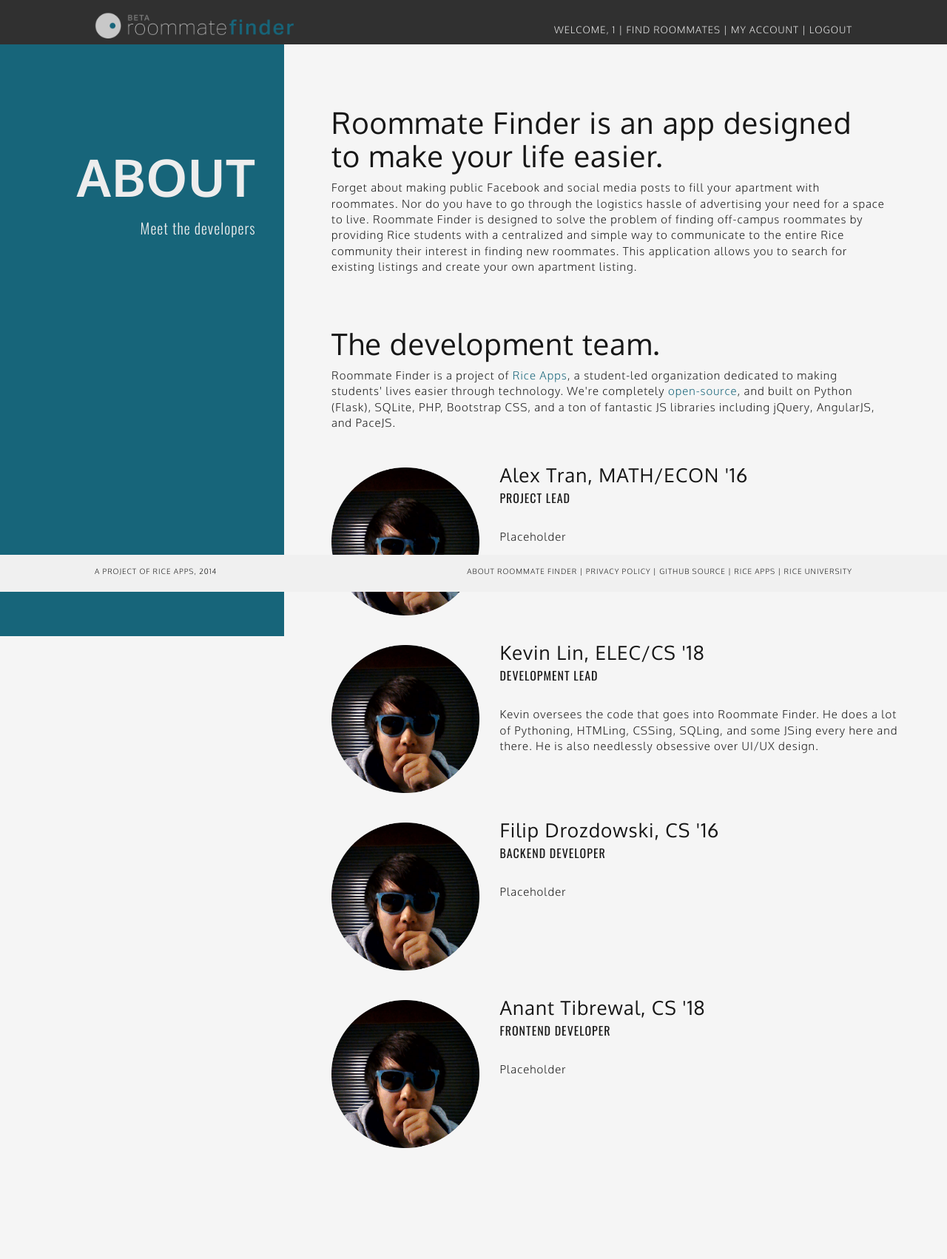
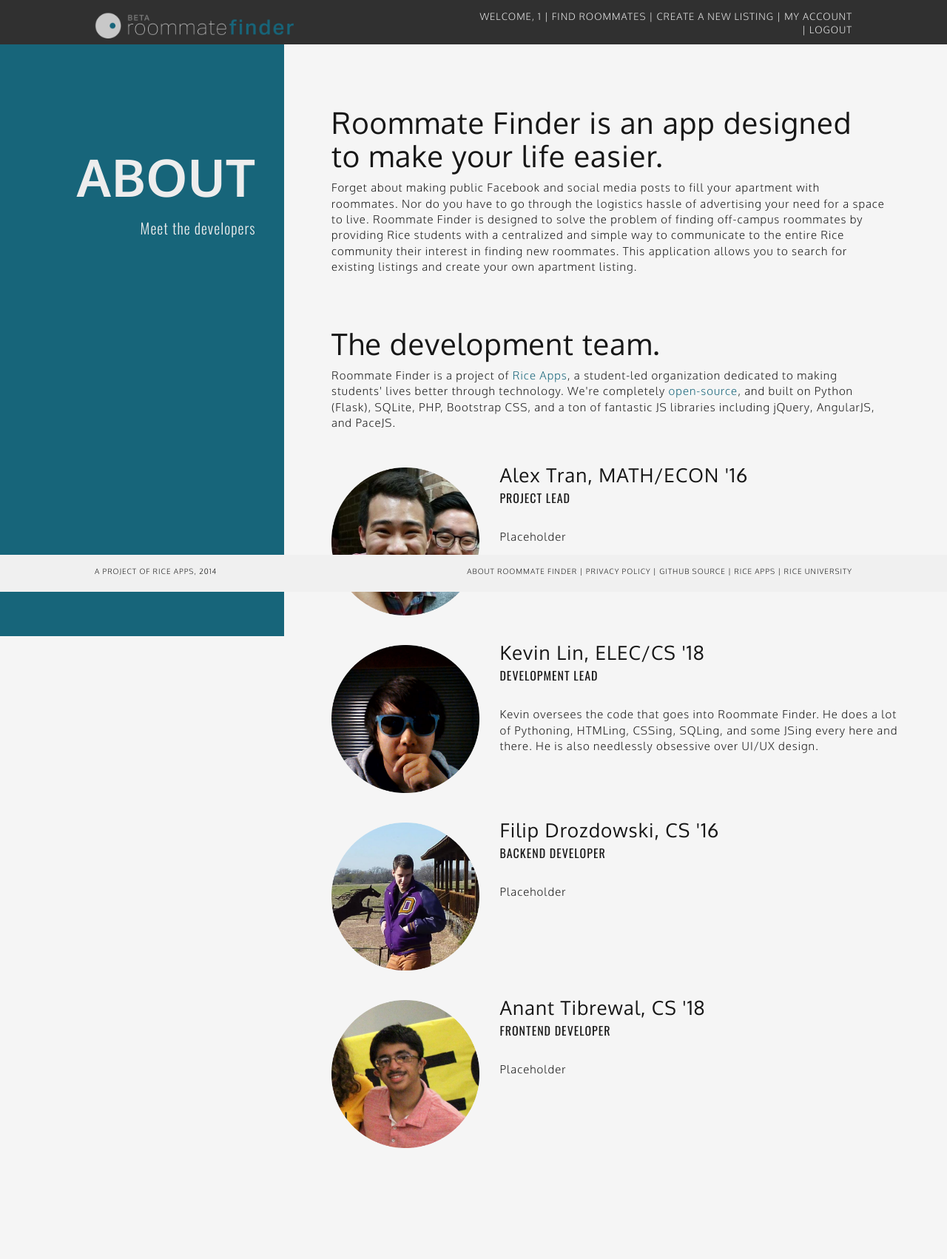
Before and after one commit to rice-apps/roommate-finder, a Flask app: template app/templates/about.html in a window 1280 px wide. Shown: the whole page at 74% size. Run offline with Flask 2, Linux system fonts and the light colour scheme; the template is opened without the code that fills it: most values are stand-ins (such as "Sample title", 1, 10 or a date in 2020); some libraries are stand-ins or nearby versions.

Commit message:
Update links and about page

```diff
--- a/app/static/intro.html
+++ b/app/static/intro.html
@@ -408,7 +408,7 @@
                         	<p class="footer">A PROJECT OF RICE APPS, 2014</p>
                         </td>
                         <td>
-                        	<div id="links"><p class="footer" align="right"><a href="https://github.com/rice-apps/roommate-finder">GITHUB SOURCE</a> | <a href="http://riceapps.org">RICE APPS</a> | <a href="http://www.rice.edu">RICE UNIVERSITY</a></p></div>
+                        	<div id="links"><p class="footer" align="right"><a href="/privacy_policy">PRIVACY POLICY</a> | <a href="https://github.com/rice-apps/roommate-finder">GITHUB SOURCE</a> | <a href="http://riceapps.org">RICE APPS</a> | <a href="http://www.rice.edu">RICE UNIVERSITY</a></p></div>
                         </td>
                     </tr>
                 </table>
--- a/app/templates/about.html
+++ b/app/templates/about.html
@@ -163,7 +163,7 @@
                     </td>
                     <td width="40%" valign="bottom">
                         {% if data.net_id and data.profile %}
-                            <div id="links"><p align="right">WELCOME, {{ data.net_id }} | <a href="/">FIND ROOMMATES</a> | <a href="/my_profile">MY ACCOUNT</a> | <a href="/logout">LOGOUT</a></p></div>
+                            <div id="links"><p align="right">WELCOME, {{ data.net_id }} | <a href="/">FIND ROOMMATES</a> | <a href="/create_listing">CREATE A NEW LISTING</a> | <a href="/my_profile">MY ACCOUNT</a> | <a href="/logout">LOGOUT</a></p></div>
                         {% else %}
                             <div id="links"><p align="right"><a href="../">HOME</a> | <a href="about">ABOUT</a> | <a href="login">LOGIN WITH RICE NETID</a></p></div>
                         {% endif %}
@@ -189,14 +189,14 @@
 					<br/><br/>
 
                     <p class="textheaderalt">The development team.</p>
-                    <p class="text">Roommate Finder is a project of <a href="http://riceapps.org">Rice Apps</a>, a student-led organization dedicated to making students' lives easier through technology. We're completely <a href="https://github.com/rice-apps/roommate-finder">open-source</a>, and built on Python (Flask), SQLite, PHP, Bootstrap CSS, and a ton of fantastic JS libraries including jQuery, AngularJS, and PaceJS.</p><br/>
+                    <p class="text">Roommate Finder is a project of <a href="http://riceapps.org">Rice Apps</a>, a student-led organization dedicated to making students' lives better through technology. We're completely <a href="https://github.com/rice-apps/roommate-finder">open-source</a>, and built on Python (Flask), SQLite, PHP, Bootstrap CSS, and a ton of fantastic JS libraries including jQuery, AngularJS, and PaceJS.</p><br/>
                     <br/>
 
                     <!--Alex-->
                     <table width="100%">
                         <tr>
                             <td width="200px" valign="top">
-                                <img class="profileimage" src="../static/graphics/developers/kevin.png"/>
+                                <img class="profileimage" src="../static/graphics/developers/alex.png"/>
                             </td>
                             <td valign="top">
                                 <div id="bio">
@@ -230,7 +230,7 @@
                     <table width="100%">
                         <tr>
                             <td width="200px" valign="top">
-                                <img class="profileimage" src="../static/graphics/developers/kevin.png"/>
+                                <img class="profileimage" src="../static/graphics/developers/filip.png"/>
                             </td>
                             <td valign="top">
                                 <div id="bio">
@@ -247,7 +247,7 @@
                     <table width="100%">
                         <tr>
                             <td width="200px" valign="top">
-                                <img class="profileimage" src="../static/graphics/developers/kevin.png"/>
+                                <img class="profileimage" src="../static/graphics/developers/anant.png"/>
                             </td>
                             <td valign="top">
                                 <div id="bio">
--- a/app/templates/delete_account.html
+++ b/app/templates/delete_account.html
@@ -150,7 +150,7 @@
                         <a href="../"><img src="../static/graphics/logo.png" width="300px" height="60px" border="0" /></a>
                     </td>
                     <td width="40%" valign="bottom">
-                        <div id="links"><p align="right">WELCOME, {{ data.net_id }} | <a href="/">FIND ROOMMATES</a> | <a href="/my_profile">MY ACCOUNT</a> | <a href="/logout">LOGOUT</a></p></div>
+                        <div id="links"><p align="right">WELCOME, {{ data.net_id }} | <a href="/">FIND ROOMMATES</a> | <a href="/create_listing">CREATE A NEW LISTING</a> | <a href="/my_profile">MY ACCOUNT</a> | <a href="/logout">LOGOUT</a></p></div>
                     </td>
                     <td width="10%"></td>
                 </tr>
@@ -183,7 +183,7 @@
                         	<p class="footer">A PROJECT OF RICE APPS, 2014</p>
                         </td>
                         <td>
-                        	<p class="footer" align="right"><a href="/about">ABOUT ROOMMATE FINDER</a> | <a href="https://github.com/rice-apps/roommate-finder">GITHUB SOURCE</a> | <a href="http://riceapps.org">RICE APPS</a> | <a href="http://www.rice.edu">RICE UNIVERSITY</a></p>
+                        	<p class="footer" align="right"><a href="/about">ABOUT ROOMMATE FINDER</a> | <a href="/privacy_policy">PRIVACY POLICY</a> | <a href="https://github.com/rice-apps/roommate-finder">GITHUB SOURCE</a> | <a href="http://riceapps.org">RICE APPS</a> | <a href="http://www.rice.edu">RICE UNIVERSITY</a></p>
                         </td>
                     </tr>
                 </table>
--- a/app/templates/my_profile.html
+++ b/app/templates/my_profile.html
@@ -305,7 +305,7 @@
                         <a href="../"><img src="../static/graphics/logo.png" width="300px" height="60px" border="0" /></a>
                     </td>
                     <td width="40%" valign="bottom">
-                        <div id="links"><p align="right">WELCOME, {{ data.net_id }} | <a href="/">FIND ROOMMATES</a> | <a href="/my_profile">MY ACCOUNT</a> | <a href="/logout">LOGOUT</a></p></div>
+                        <div id="links"><p align="right">WELCOME, {{ data.net_id }} | <a href="/">FIND ROOMMATES</a> | <a href="/create_listing">CREATE A NEW LISTING</a> | <a href="/my_profile">MY ACCOUNT</a> | <a href="/logout">LOGOUT</a></p></div>
                     </td>
                     <td width="10%"></td>
                 </tr>
--- a/app/templates/privacy_policy.html
+++ b/app/templates/privacy_policy.html
@@ -132,7 +132,7 @@
                     </td>
                     <td width="40%" valign="bottom">
                         {% if data.net_id and data.profile %}
-                            <div id="links"><p align="right">WELCOME, {{ data.net_id }} | <a href="/">FIND ROOMMATES</a> | <a href="/my_profile">MY ACCOUNT</a> | <a href="/logout">LOGOUT</a></p></div>
+                            <div id="links"><p align="right">WELCOME, {{ data.net_id }} | <a href="/">FIND ROOMMATES</a> | <a href="/create_listing">CREATE A NEW LISTING</a> | <a href="/my_profile">MY ACCOUNT</a> | <a href="/logout">LOGOUT</a></p></div>
                         {% else %}
                             <div id="links"><p align="right"><a href="../">HOME</a> | <a href="about">ABOUT</a> | <a href="login">LOGIN WITH RICE NETID</a></p></div>
                         {% endif %}
--- a/app/templates/profile_creation.html
+++ b/app/templates/profile_creation.html
@@ -236,7 +236,7 @@
                         <a href="../"><img src="../static/graphics/logo.png" width="300px" height="60px" border="0" /></a>
                     </td>
                     <td width="40%" valign="bottom">
-                        <div id="links"><p align="right">WELCOME, {{ data.net_id }} | <a href="/">FIND ROOMMATES</a> | <a href="/logout">LOGOUT</a></p></div>
+                        <div id="links"><p align="right">WELCOME, {{ data.net_id }} | <a href="/">FIND ROOMMATES</a> | <a href="/create_listing">CREATE A NEW LISTING</a> | <a href="/logout">LOGOUT</a></p></div>
                     </td>
                     <td width="10%"></td>
                 </tr>
@@ -389,7 +389,7 @@
                         	<p class="footer">A PROJECT OF RICE APPS, 2014</p>
                         </td>
                         <td>
-                        	<p class="footer" align="right"><a href="/about">ABOUT ROOMMATE FINDER</a> | <a href="https://github.com/rice-apps/roommate-finder">GITHUB SOURCE</a> | <a href="http://riceapps.org">RICE APPS</a> | <a href="http://www.rice.edu">RICE UNIVERSITY</a></p>
+                        	<p class="footer" align="right"><a href="/about">ABOUT ROOMMATE FINDER</a> | <a href="/privacy_policy">PRIVACY POLICY</a> | <a href="https://github.com/rice-apps/roommate-finder">GITHUB SOURCE</a> | <a href="http://riceapps.org">RICE APPS</a> | <a href="http://www.rice.edu">RICE UNIVERSITY</a></p>
                         </td>
                     </tr>
                 </table>
--- a/app/templates/user.html
+++ b/app/templates/user.html
@@ -146,7 +146,7 @@
                         <a href="../"><img src="../static/graphics/logo.png" width="300px" height="60px" border="0" /></a>
                     </td>
                     <td width="40%" valign="bottom">
-                        <div id="links"><p align="right">WELCOME, {{ data.net_id }} | <a href="/">FIND ROOMMATES</a> | <a href="/my_profile">MY ACCOUNT</a> | <a href="/logout">LOGOUT</a></p></div>
+                        <div id="links"><p align="right">WELCOME, {{ data.net_id }} | <a href="/">FIND ROOMMATES</a> | <a href="/create_listing">CREATE A NEW LISTING</a> | <a href="/my_profile">MY ACCOUNT</a> | <a href="/logout">LOGOUT</a></p></div>
                     </td>
                     <td width="10%"></td>
                 </tr>
@@ -226,7 +226,7 @@
                         	<p class="footer">A PROJECT OF RICE APPS, 2014</p>
                         </td>
                         <td>
-                        	<p class="footer" align="right"><a href="/about">ABOUT ROOMMATE FINDER</a> | <a href="https://github.com/rice-apps/roommate-finder">GITHUB SOURCE</a> | <a href="http://riceapps.org">RICE APPS</a> | <a href="http://www.rice.edu">RICE UNIVERSITY</a></p>
+                        	<p class="footer" align="right"><a href="/about">ABOUT ROOMMATE FINDER</a> | <a href="/privacy_policy">PRIVACY POLICY</a> | <a href="https://github.com/rice-apps/roommate-finder">GITHUB SOURCE</a> | <a href="http://riceapps.org">RICE APPS</a> | <a href="http://www.rice.edu">RICE UNIVERSITY</a></p>
                         </td>
                     </tr>
                 </table>
--- a/app/templates/welcome.html
+++ b/app/templates/welcome.html
@@ -143,7 +143,7 @@
                         <a href="../"><img src="../static/graphics/logo.png" width="300px" height="60px" border="0" /></a>
                     </td>
                     <td width="40%" valign="bottom">
-                        <div id="links"><p align="right">WELCOME, {{ data.net_id }} | <a href="/">FIND ROOMMATES</a> | <a href="/my_profile">MY ACCOUNT</a> | <a href="/logout">LOGOUT</a></p></div>
+                        <div id="links"><p align="right">WELCOME, {{ data.net_id }} | <a href="/">FIND ROOMMATES</a> | <a href="/create_listing">CREATE A NEW LISTING</a> | <a href="/my_profile">MY ACCOUNT</a> | <a href="/logout">LOGOUT</a></p></div>
                     </td>
                     <td width="10%"></td>
                 </tr>
@@ -206,7 +206,7 @@
                     <td width="10%"></td>
                     <td width="40%">
                         <p class="blockheading">FILL YOUR EXISTING APARTMENT.</p><br/>
-                        <div id="darklink"><p class="blocktext">Do you already have an apartment and are looking for roommates to fill your apartment? Go to <a href="/new_listing">Create a New Listing</a> to create a new apartment listing. From here, you'll be able to fill out details about the apartment and yourself, and your listing will be available to all other users of Roommate Finder.</p></div>
+                        <div id="darklink"><p class="blocktext">Do you already have an apartment and are looking for roommates to fill your apartment? Go to <a href="/create_listing">Create a New Listing</a> to create a new apartment listing. From here, you'll be able to fill out details about the apartment and yourself, and your listing will be available to all other users of Roommate Finder.</p></div>
                     </td>
                     <td width="10%"></td>
                 </tr>
@@ -230,7 +230,7 @@
                         	<p class="footer">A PROJECT OF RICE APPS, 2014</p>
                         </td>
                         <td>
-                        	<p class="footer" align="right"><a href="/about">ABOUT ROOMMATE FINDER</a> | <a href="https://github.com/rice-apps/roommate-finder">GITHUB SOURCE</a> | <a href="http://riceapps.org">RICE APPS</a> | <a href="http://www.rice.edu">RICE UNIVERSITY</a></p>
+                        	<p class="footer" align="right"><a href="/about">ABOUT ROOMMATE FINDER</a> | <a href="/privacy_policy">PRIVACY POLICY</a> | <a href="https://github.com/rice-apps/roommate-finder">GITHUB SOURCE</a> | <a href="http://riceapps.org">RICE APPS</a> | <a href="http://www.rice.edu">RICE UNIVERSITY</a></p>
                         </td>
                     </tr>
                 </table>
```
Also changed, not shown: app/static/graphics/developers/alex.png (added), app/static/graphics/developers/anant.png (added), app/static/graphics/developers/filip.png (added).
